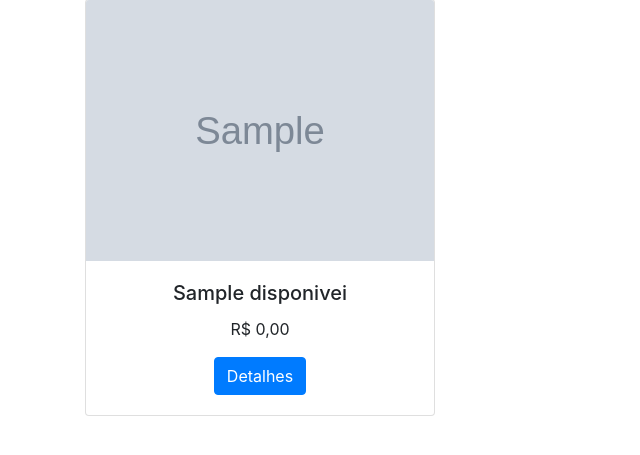
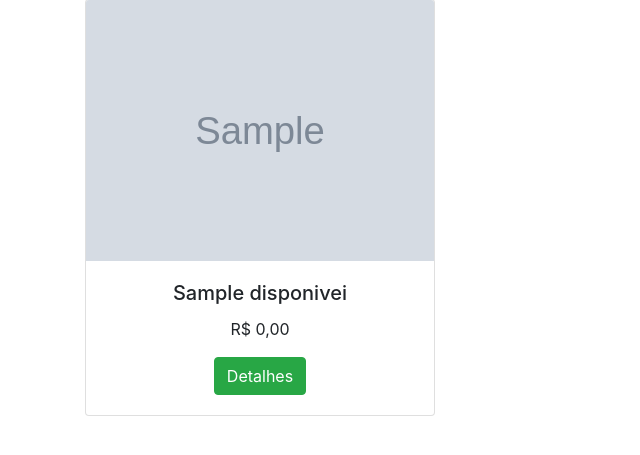
Before and after one commit to Jefferson-R-Santos/Site-Ecommerce, a PHP site: page / in a window 1280 px wide. Shown: the part 220-675 px from the top of the page, without its empty margins (0-640 px from the left). Run offline with PHP 8.4, Linux system fonts and the light colour scheme; tables that the repository leaves empty or names only in its code hold one stand-in row (values such as "Sample post"); grey boxes marked "Sample" are stand-in pictures.

Commit message:
Update index.php

```diff
--- a/esbecommerce/index.php
+++ b/esbecommerce/index.php
@@ -39,7 +39,7 @@ include_once './conexao.php';
                             <div class="card-body">
                                 <h5 class="card-title"><?php echo $nome; ?></h5>
                                 <p class="card-text">R$ <?php echo number_format($preço, 2, ",", "."); ?></p>
-                                <a href="view-produto.php?id=<?php echo $id; ?>" class="btn btn-primary">Detalhes</a>
+                                <a href="view-produto.php?id=<?php echo $id; ?>" class="btn btn-success">Detalhes</a>
                             </div>
                         </div>
                     </div>
```
